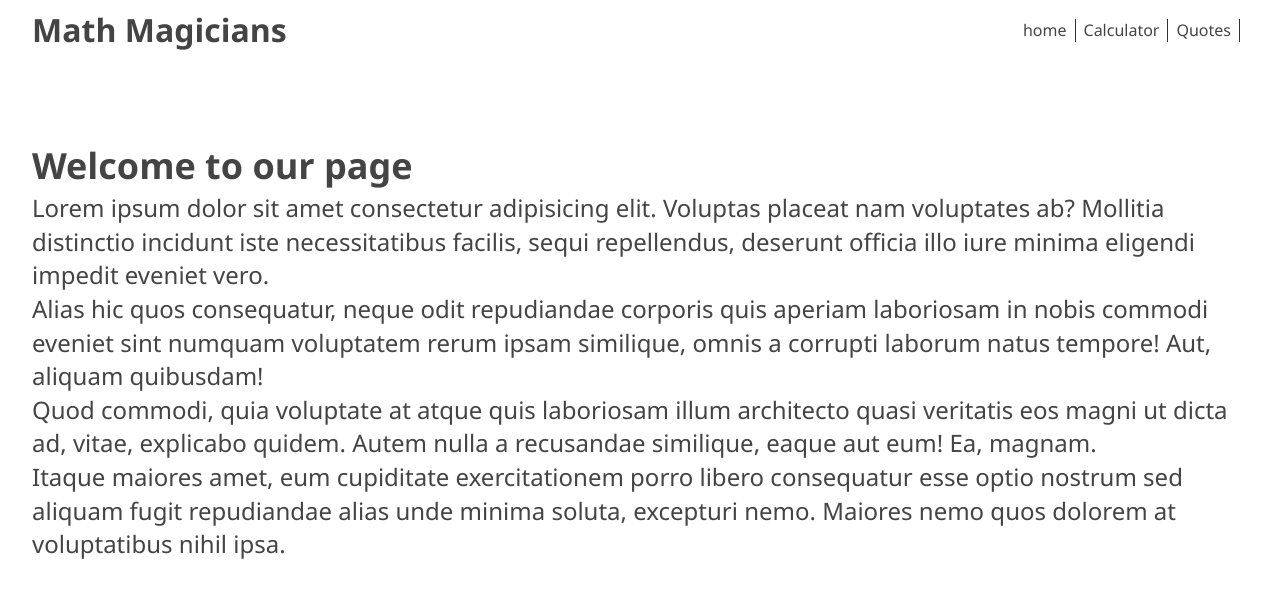
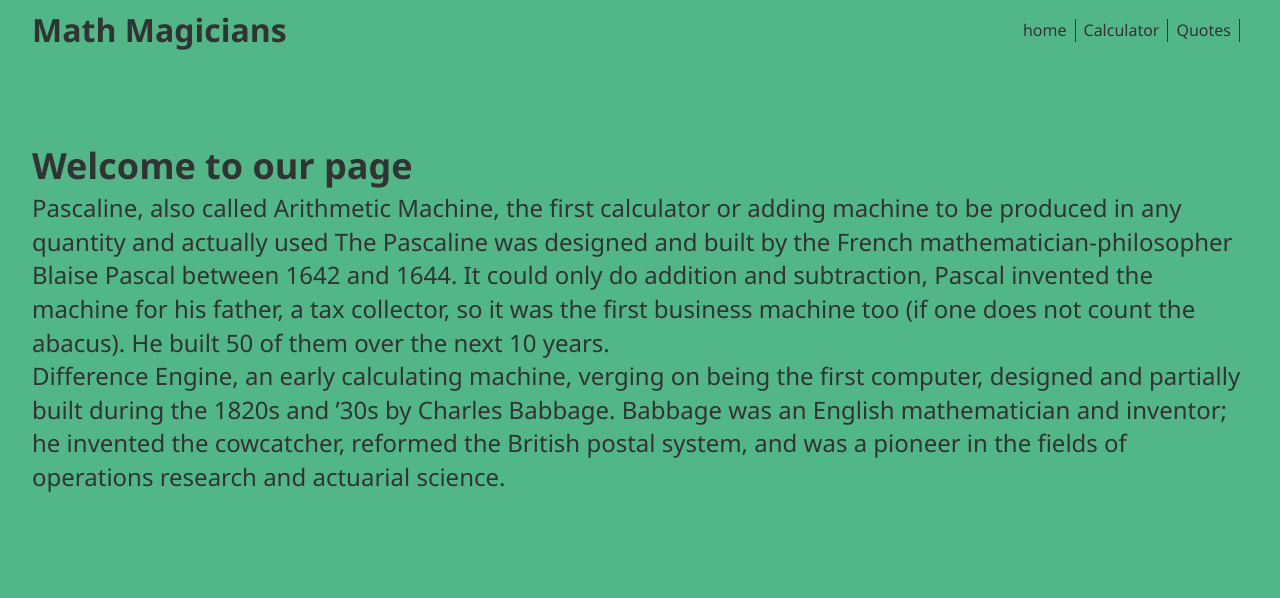
Before and after one commit to Isabellanamutenda/React-work, a React (Create React App) app: page / in a window 1280 px wide. Shown: the top 598 px of the page. Built offline with nearby package versions, Linux system fonts and the light colour scheme.

Commit message:
Make changes

```diff
--- a/src/index.css
+++ b/src/index.css
@@ -8,8 +8,8 @@
 body {
   font-family: 'Segoe UI', Arial, sans-serif;
   line-height: 1.4;
-  color: #444;
-  background: #fff;
+  color: #333;
+  background: #52b788;
   height: 100vh;
 }
 
@@ -24,10 +24,10 @@ body {
 
 .input {
   grid-column: span 4;
-  background-color: #d0d1d8;
+  background-color: #40916c;
   justify-content: flex-end;
   padding: 0 0.5rem;
-  border: 1px solid rgb(51, 51, 51);
+  border: 1px solid black;
 }
 
 .zero {
@@ -39,22 +39,22 @@ span {
   height: 3rem;
   align-items: center;
   justify-content: center;
-  background-color: #e0e0e0;
+  background-color: #370617;
 }
 
 .orange {
-  background-color: #f5913e;
-  border: 1px solid rgb(83, 83, 83);
+  background-color: #b7e4c7;
+  border: 1px solid black;
 }
 
 .orange:hover {
-  background-color: #fc7d15;
-  border: 1px solid rgb(155, 155, 155);
+  background-color: #40916c;
+  border: 1px solid black;
 }
 
 .orange:active {
-  background-color: #ffad6a;
-  border: 1px solid rgb(92, 92, 92);
+  background-color: #40916c;
+  border: 1px solid black;
 }
 
 .header {
--- a/src/pages/home.js
+++ b/src/pages/home.js
@@ -6,27 +6,21 @@ class Home extends PureComponent {
       <div className="about">
         <h2>Welcome to our page</h2>
         <p>
-          Lorem ipsum dolor sit amet consectetur adipisicing elit. Voluptas
-          placeat nam voluptates ab? Mollitia distinctio incidunt iste
-          necessitatibus facilis, sequi repellendus, deserunt officia illo iure
-          minima eligendi impedit eveniet vero.
+          Pascaline, also called Arithmetic Machine,
+          the first calculator or adding machine to be produced in any quantity and actually used
+          The Pascaline was designed and built by the French mathematician-philosopher
+          Blaise Pascal between 1642 and 1644.
+          It could only do addition and subtraction,
+          Pascal invented the machine for his father, a tax collector, so it was the first business
+          machine too (if one does not count the abacus).
+          He built 50 of them over the next 10 years.
         </p>
         <p>
-          Alias hic quos consequatur, neque odit repudiandae corporis quis
-          aperiam laboriosam in nobis commodi eveniet sint numquam voluptatem
-          rerum ipsam similique, omnis a corrupti laborum natus tempore! Aut,
-          aliquam quibusdam!
-        </p>
-        <p>
-          Quod commodi, quia voluptate at atque quis laboriosam illum architecto
-          quasi veritatis eos magni ut dicta ad, vitae, explicabo quidem. Autem
-          nulla a recusandae similique, eaque aut eum! Ea, magnam.
-        </p>
-        <p>
-          Itaque maiores amet, eum cupiditate exercitationem porro libero
-          consequatur esse optio nostrum sed aliquam fugit repudiandae alias
-          unde minima soluta, excepturi nemo. Maiores nemo quos dolorem at
-          voluptatibus nihil ipsa.
+          Difference Engine, an early calculating machine, verging on being the first computer,
+          designed and partially built during the 1820s and ’30s by Charles Babbage.
+          Babbage was an English mathematician and inventor; he invented the cowcatcher,
+          reformed the British postal system, and was a pioneer in the fields of operations
+          research and actuarial science.
         </p>
       </div>
     );
--- a/src/pages/quote.js
+++ b/src/pages/quote.js
@@ -2,8 +2,11 @@ import React from 'react';
 
 const Quote = () => (
   <h1 className="Quote" title="quote">
-    Mathematics is not about numbers, equations, computations, or algorithms:
-    it&lsquo;s about understanding.--WIlliam Paul Thurston
+    We will always have STEM with us.
+    Some things will drop out of the public eye and go away, but there will always be science,
+    engineering, and technology.
+    And there will always, always be mathematics.
+    — Katherine Johnson, African-American mathematician
   </h1>
 );
 
```
